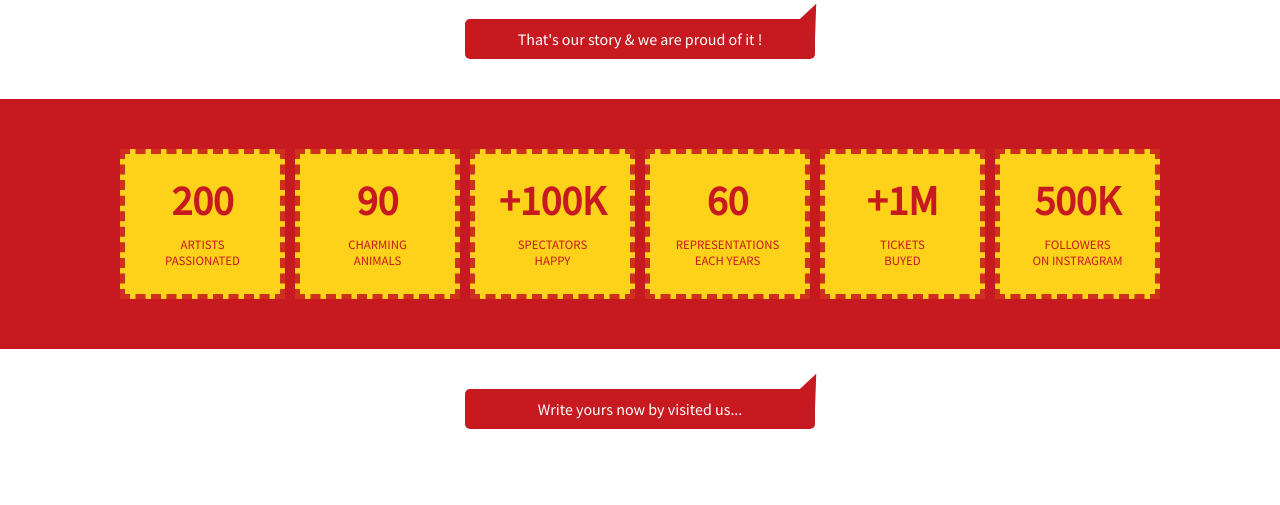
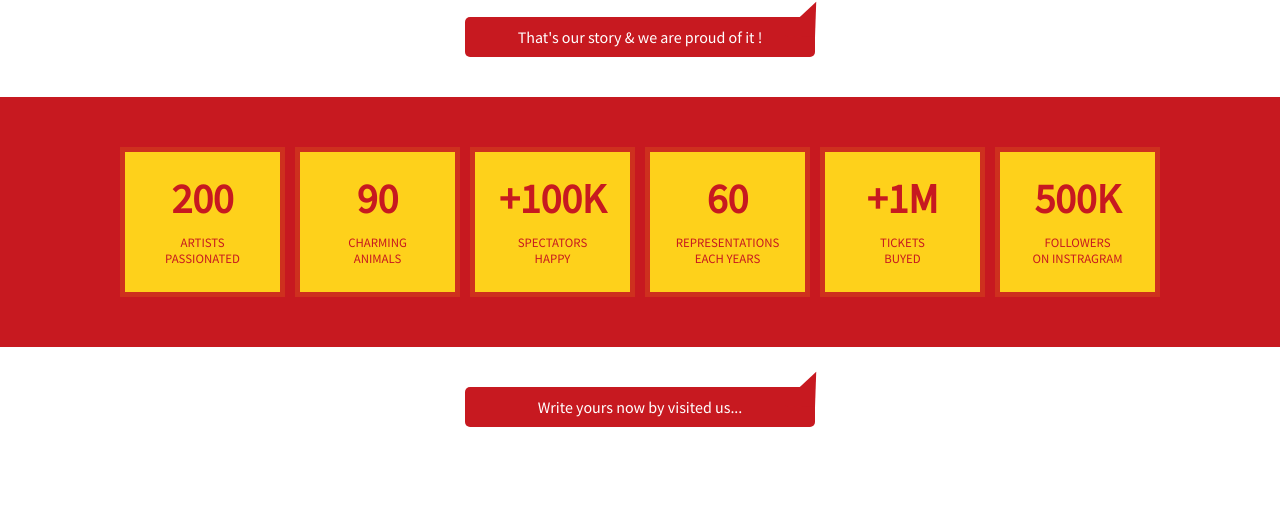
Before and after one commit to maxtanie/circusProject, a plain HTML site: page index.html in a window 1280 px wide. Shown: the part 2230-2735 px from the top of the page. Drawn offline with Linux system fonts and the light colour scheme.

Commit message:
modif style

```diff
--- a/sass/style.scss
+++ b/sass/style.scss
@@ -132,6 +132,7 @@ p {
   height: 100vh;
   background: #05063f url("../circus-show.png") no-repeat right 85%;
   background-size: contain;
+  margin-top: -2px;
 
   .txt-header {
     width: 350px;
@@ -208,6 +209,7 @@ p {
   grid-template-columns: repeat(auto-fit, minmax(140px, 1fr));
   grid-gap: 10px;
 }
+
 .txt-description-section {
   position: relative;
   background: #05063f;
@@ -316,7 +318,7 @@ p {
 
     .square-infos-about-us {
       height: 150px;
-      border: 5px dashed #c7191fde;
+      border: 5px solid #c7191fde;
       background: #fed11b;
 
       .number {
```
Also changed, not shown: css/style.css.
